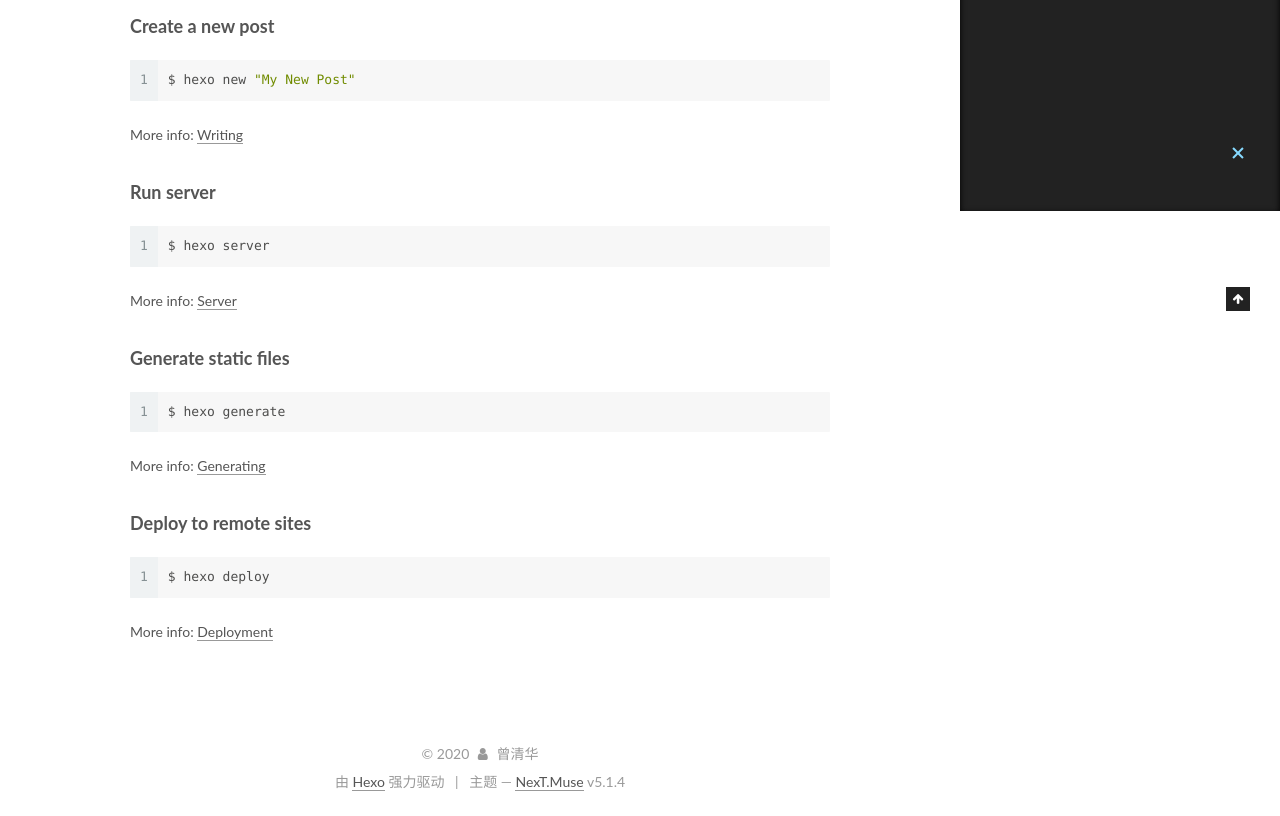
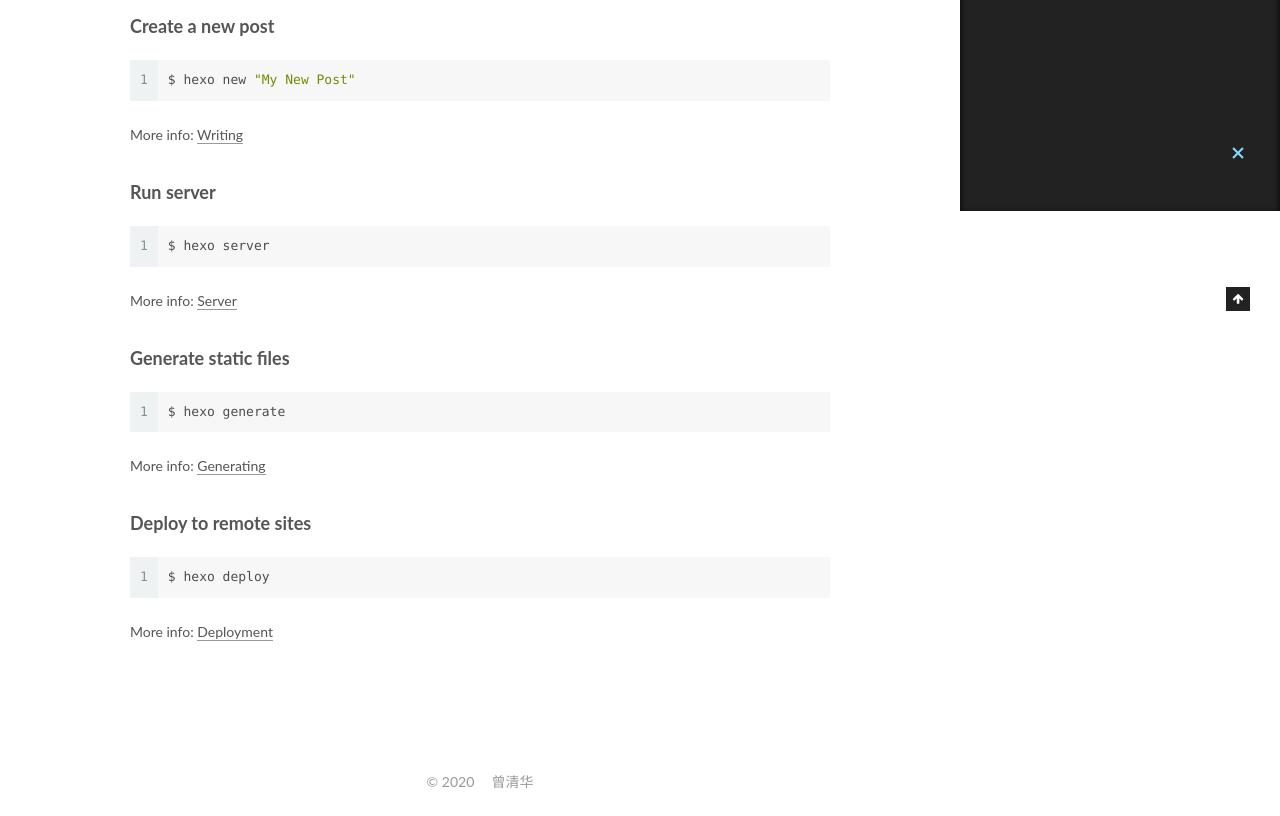
Before and after one commit to Buffzc/Buffzc.github.io, a plain HTML site: page 2020/01/14/hello-world/index.html in a window 1280 px wide. Shown: the part 589-1405 px from the top of the page. Drawn offline with Linux system fonts and the light colour scheme.

Commit message:
Site updated: 2020-01-14 18:45:37

```diff
--- a/2020/01/14/hello-world/index.html
+++ b/2020/01/14/hello-world/index.html
@@ -463,7 +463,7 @@
       <div class="footer-inner">
         <div class="copyright">&copy; <span itemprop="copyrightYear">2020</span>
   <span class="with-love">
-    <i class="fa fa-user"></i>
+    <i class="fa fa-[object Object]"></i>
   </span>
   <span class="author" itemprop="copyrightHolder">曾清华</span>
 
@@ -471,15 +471,9 @@
 </div>
 
 
-  <div class="powered-by">由 <a class="theme-link" target="_blank" href="https://hexo.io">Hexo</a> 强力驱动</div>
 
 
 
-  <span class="post-meta-divider">|</span>
-
-
-
-  <div class="theme-info">主题 &mdash; <a class="theme-link" target="_blank" href="https://github.com/iissnan/hexo-theme-next">NexT.Muse</a> v5.1.4</div>
 
 
 
--- a/css/main.css
+++ b/css/main.css
@@ -1822,7 +1822,7 @@ pre .javascript .function {
   width: 4px;
   height: 4px;
   border-radius: 50%;
-  background: #ec965c;
+  background: #8e70c6;
 }
 .links-of-blogroll {
   font-size: 13px;
```
Also changed, not shown: archives/2020/01/index.html (+1 -7 lines), archives/2020/index.html (+1 -7 lines), archives/index.html (+1 -7 lines), index.html (+1 -7 lines), images/和尚图.jpg (added).
